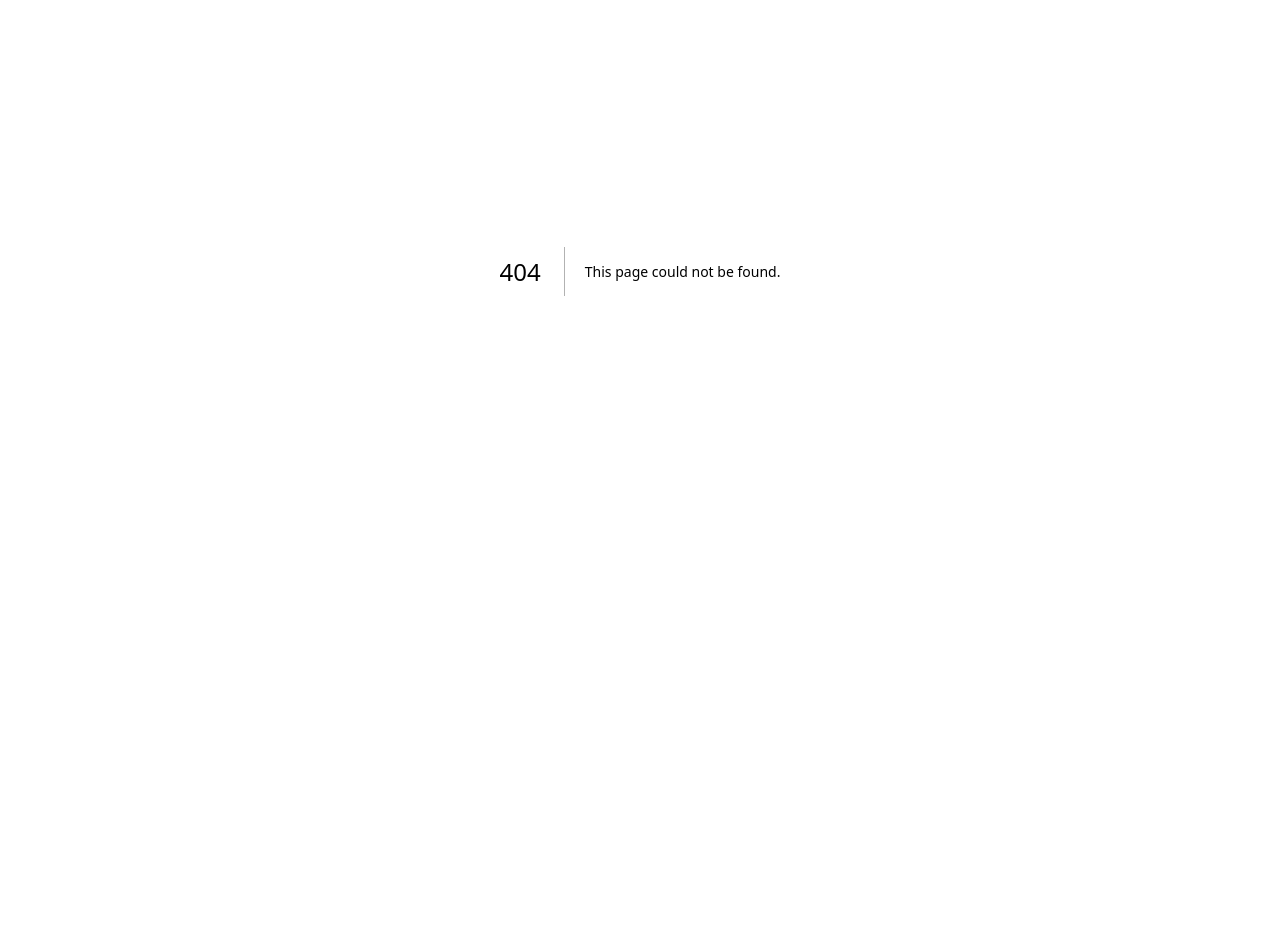
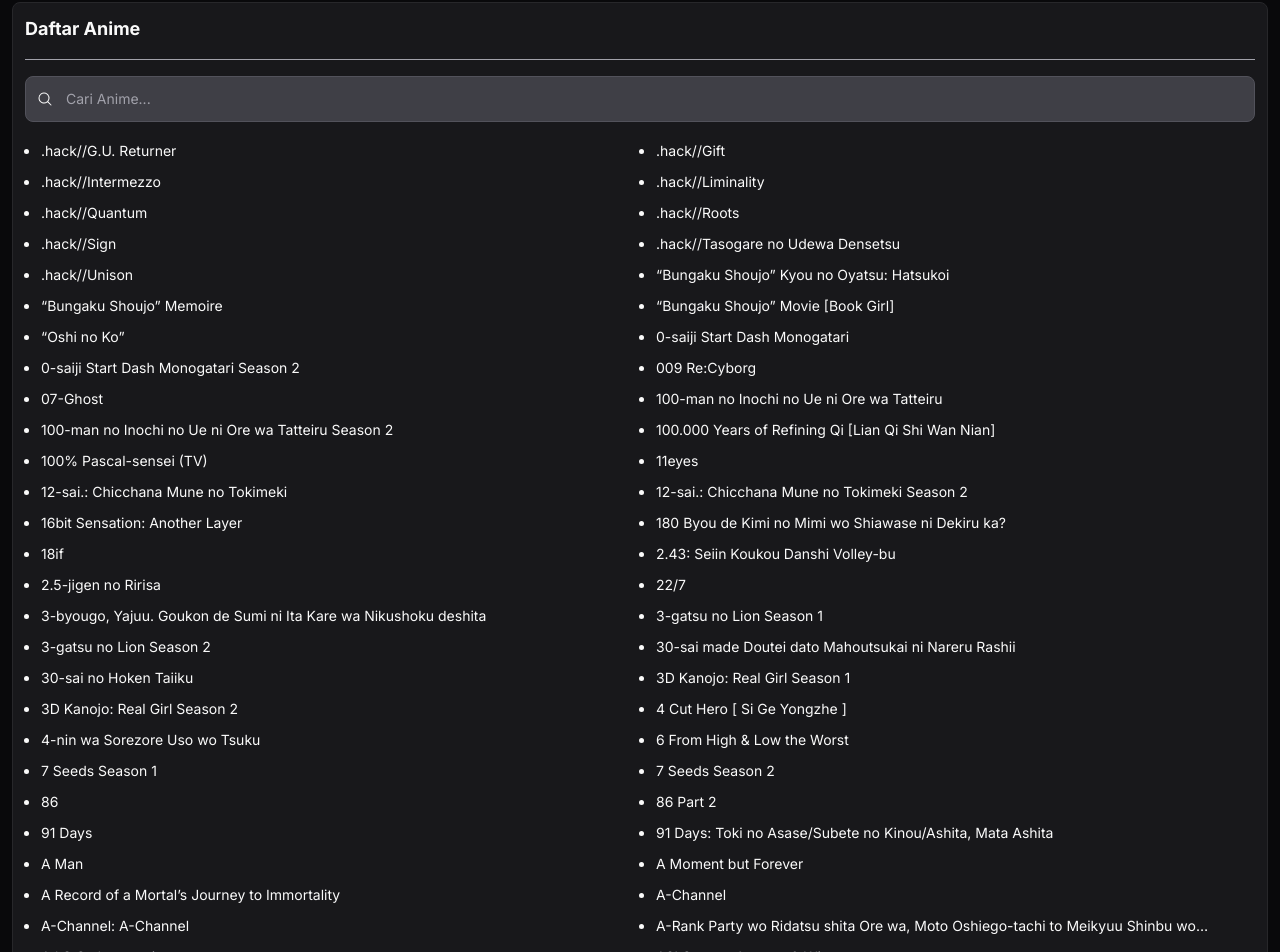
Before and after one commit to fsholehan/my-app-anime, a Next.js app: page /daftar-anime in a window 1280 px wide. Before the commit this address had no page. Shown: the part 129-1081 px from the top of the page. Before the commit the page ends 800 px from the top, so only its background shows below. Built offline with nearby package versions, Linux system fonts and the light colour scheme.

Commit message:
add page daftar-anime

```diff
--- /dev/null
+++ b/components/basic/ListAnimeCard.js
@@ -0,0 +1,49 @@
+// components/ListAnimeCard.js
+import React, { useState } from "react";
+import Link from "next/link";
+import { MagnifyingGlassIcon as SearchIcon } from "@heroicons/react/24/solid";
+
+export default function ListAnimeCard({ list }) {
+  const [searchTerm, setSearchTerm] = useState("");
+
+  const filteredList = list.filter((item) =>
+    item.title.toLowerCase().includes(searchTerm)
+  );
+  return (
+    <div className="w-full mx-auto">
+      <div className="w-full">
+        <label
+          htmlFor="search-input"
+          className="mb-2 text-sm font-medium  sr-only text-white"
+        >
+          Search
+        </label>
+        <div className="relative mb-4">
+          <div className="absolute inset-y-0 start-0 flex items-center ps-3 pointer-events-none">
+            <SearchIcon className="w-4 h-4" />
+          </div>
+          <input
+            type="search"
+            id="search-input"
+            className="block w-full p-3 ps-10 text-sm  border  rounded-lg bg-zinc-700 border-zinc-600 placeholder-zinc-400 text-white focus:ring-amber-500 focus:border-amber-500"
+            placeholder="Cari Anime..."
+            value={searchTerm}
+            onChange={(e) => setSearchTerm(e.target.value)}
+            required
+          />
+        </div>
+      </div>
+      <div className="flex flex-col gap-4">
+        <ul className="anime-list w-full grid sm:grid-cols-2 gap-y-2 gap-x-4 list-disc pl-4">
+          {filteredList.map((anime) => (
+            <li key={anime.animeId}>
+              <Link href="/" className="anime0-item">
+                {anime.title}
+              </Link>
+            </li>
+          ))}
+        </ul>
+      </div>
+    </div>
+  );
+}
--- /dev/null
+++ b/components/container/Layout.js
@@ -0,0 +1,23 @@
+import Navbar from "@/components/basic/Navbar";
+import Footer from "@/components/basic/Footer";
+import navList from "@/data/navlinks.json";
+
+export default function Layout({ children }) {
+  const navLinks = [
+    { title: "Home", href: "/" },
+    { title: "Daftar Anime", href: "/daftar-anime" },
+  ];
+
+  return (
+    <>
+      <Navbar siteName="Nanana" navLinks={navLinks} />
+      <main
+        className="container min-h-screen relative space-y-4"
+        style={{ paddingTop: "69px", paddingBottom: "12px" }}
+      >
+        {children}
+      </main>
+      <Footer siteName="Nanana" navLinks={navList} />
+    </>
+  );
+}
--- /dev/null
+++ b/data/daftar-anime.json
@@ -0,0 +1,230 @@
+[
+  {
+    "title": ".hack//G.U. Returner",
+    "url": "/anime/hack-g-u-returner/"
+  },
+  {
+    "title": ".hack//Gift",
+    "url": "/anime/hack-gift/"
+  },
+  {
+    "title": ".hack//Intermezzo",
+    "url": "/anime/hack-intermezzo/"
+  },
+  {
+    "title": ".hack//Liminality",
+    "url": "/anime/hack-liminality/"
+  },
+  {
+    "title": ".hack//Quantum",
+    "url": "/anime/hack-quantum/"
+  },
+  {
+    "title": ".hack//Roots",
+    "url": "/anime/hack-roots/"
+  },
+  {
+    "title": ".hack//Sign",
+    "url": "/anime/hack-sign/"
+  },
+  {
+    "title": ".hack//Tasogare no Udewa Densetsu",
+    "url": "/anime/hack-tasogare-no-udewa-densetsu/"
+  },
+  {
+    "title": ".hack//Unison",
+    "url": "/anime/hack-unison/"
+  },
+  {
+    "title": "“Bungaku Shoujo” Kyou no Oyatsu: Hatsukoi",
+    "url": "/anime/bungaku-shoujo-kyou-no-oyatsu-hatsukoi/"
+  },
+  {
+    "title": "“Bungaku Shoujo” Memoire",
+    "url": "/anime/bungaku-shoujo-memoire/"
+  },
+  {
+    "title": "“Bungaku Shoujo” Movie [Book Girl]",
+    "url": "/anime/bungaku-shoujo-movie/"
+  },
+  {
+    "title": "“Oshi no Ko”",
+    "url": "/anime/oshi-no-ko/"
+  },
+  {
+    "title": "0-saiji Start Dash Monogatari",
+    "url": "/anime/0-saiji-start-dash-monogatari/"
+  },
+  {
+    "title": "0-saiji Start Dash Monogatari Season 2",
+    "url": "/anime/0-saiji-start-dash-monogatari-s2/"
+  },
+  {
+    "title": "009 Re:Cyborg",
+    "url": "/anime/009-recyborg/"
+  },
+  {
+    "title": "07-Ghost",
+    "url": "/anime/07-ghost/"
+  },
+  {
+    "title": "100-man no Inochi no Ue ni Ore wa Tatteiru",
+    "url": "/anime/100-man-no-inochi-no-ue-ni-ore-wa-tatteiru/"
+  },
+  {
+    "title": "100-man no Inochi no Ue ni Ore wa Tatteiru Season 2",
+    "url": "/anime/100-man-no-inochi-no-ue-ni-ore-wa-tatteiru-s2/"
+  },
+  {
+    "title": "100.000 Years of Refining Qi [Lian Qi Shi Wan Nian]",
+    "url": "/anime/100-000-years-of-refining-qi/"
+  },
+  {
+    "title": "100% Pascal-sensei (TV)",
+    "url": "/anime/100-pascal-sensei-tv/"
+  },
+  {
+    "title": "11eyes",
+    "url": "/anime/11eyes-sub-indonesia/"
+  },
+  {
+    "title": "12-sai.: Chicchana Mune no Tokimeki",
+    "url": "/anime/12-sai-chicchana-mune-no-tokimeki/"
+  },
+  {
+    "title": "12-sai.: Chicchana Mune no Tokimeki Season 2",
+    "url": "/anime/12-sai-chicchana-mune-no-tokimeki-s2/"
+  },
+  {
+    "title": "16bit Sensation: Another Layer",
+    "url": "/anime/16bit-sensation-another-layer/"
+  },
+  {
+    "title": "180 Byou de Kimi no Mimi wo Shiawase ni Dekiru ka?",
+    "url": "/anime/180-byou-de-kimi-no-mimi-wo-shiawase-ni-dekiru-ka/"
+  },
+  {
+    "title": "18if",
+    "url": "/anime/18if/"
+  },
+  {
+    "title": "2.43: Seiin Koukou Danshi Volley-bu",
+    "url": "/anime/2-43-seiin-koukou-danshi-volley-bu/"
+  },
+  {
+    "title": "2.5-jigen no Ririsa",
+    "url": "/anime/2-5-jigen-no-ririsa/"
+  },
+  {
+    "title": "22/7",
+    "url": "/anime/22-7/"
+  },
+  {
+    "title": "3-byougo, Yajuu. Goukon de Sumi ni Ita Kare wa Nikushoku deshita",
+    "url": "/anime/3-byougo-yajuu-goukon-de-sumi-ni-ita-kare-wa-nikushoku-deshita/"
+  },
+  {
+    "title": "3-gatsu no Lion Season 1",
+    "url": "/anime/3-gatsu-no-lion-s1-subtitle-indo/"
+  },
+  {
+    "title": "3-gatsu no Lion Season 2",
+    "url": "/anime/3-gatsu-no-lion-s2-subtitle-indo/"
+  },
+  {
+    "title": "30-sai made Doutei dato Mahoutsukai ni Nareru Rashii",
+    "url": "/anime/30-sai-made-doutei-dato-mahoutsukai-ni-nareru-rashii/"
+  },
+  {
+    "title": "30-sai no Hoken Taiiku",
+    "url": "/anime/30-sai-no-hoken-taiiku/"
+  },
+  {
+    "title": "3D Kanojo: Real Girl Season 1",
+    "url": "/anime/3d-kanojo-real-girl-s1-subtitle-indonesia/"
+  },
+  {
+    "title": "3D Kanojo: Real Girl Season 2",
+    "url": "/anime/3d-kanojo-real-girl-s2-subtitle-indonesia/"
+  },
+  {
+    "title": "4 Cut Hero [ Si Ge Yongzhe ]",
+    "url": "/anime/si-ge-yongzhe/"
+  },
+  {
+    "title": "4-nin wa Sorezore Uso wo Tsuku",
+    "url": "/anime/4-nin-wa-sorezore-uso-wo-tsuku/"
+  },
+  {
+    "title": "6 From High & Low the Worst",
+    "url": "/anime/6-from-high-low-the-worst/"
+  },
+  {
+    "title": "7 Seeds Season 1",
+    "url": "/anime/7-seeds-s1/"
+  },
+  {
+    "title": "7 Seeds Season 2",
+    "url": "/anime/7-seeds-s2/"
+  },
+  {
+    "title": "86",
+    "url": "/anime/86/"
+  },
+  {
+    "title": "86 Part 2",
+    "url": "/anime/86-part-2/"
+  },
+  {
+    "title": "91 Days",
+    "url": "/anime/91-days/"
+  },
+  {
+    "title": "91 Days: Toki no Asase/Subete no Kinou/Ashita, Mata Ashita",
+    "url": "/anime/91-days-toki-no-asase-subete-no-kinou-ashita-mata-ashita/"
+  },
+  {
+    "title": "A Man",
+    "url": "/anime/a-man/"
+  },
+  {
+    "title": "A Moment but Forever",
+    "url": "/anime/a-moment-but-forever/"
+  },
+  {
+    "title": "A Record of a Mortal’s Journey to Immortality",
+    "url": "/anime/a-mortals-journey-to-immortality/"
+  },
+  {
+    "title": "A-Channel",
+    "url": "/anime/a-channel/"
+  },
+  {
+    "title": "A-Channel:  A-Channel",
+    "url": "/anime/a-channel-a-channel/"
+  },
+  {
+    "title": "A-Rank Party wo Ridatsu shita Ore wa, Moto Oshiego-tachi to Meikyuu Shinbu wo Mezasu.",
+    "url": "/anime/a-rank-party-wo-ridatsu-shita-ore-wa-moto-oshiego-tachi-to-meikyuu-shinbu-wo-mezasu/"
+  },
+  {
+    "title": "A.I.C.O.: Incarnation",
+    "url": "/anime/a-i-c-o-incarnation/"
+  },
+  {
+    "title": "A3! Season Autumn & Winter",
+    "url": "/anime/a3-season-autumn-winter/"
+  },
+  {
+    "title": "A3! Season Spring",
+    "url": "/anime/a3-season-spring/"
+  },
+  {
+    "title": "Aa! Megami-sama! (TV)",
+    "url": "/anime/aa-megami-sama-tv/"
+  },
+  {
+    "title": "Aa! Megami-sama!: Sorezore no Tsubasa",
+    "url": "/anime/aa-megami-sama-sorezore-no-tsubasa/"
+  }
+]
--- /dev/null
+++ b/pages/daftar-anime/index.js
@@ -0,0 +1,24 @@
+import React from "react";
+import Breadcrumb from "@/components/basic/Breadcrumb";
+import MetaTitle from "@/components/basic/MetaTitle";
+import Content from "@/components/container/Content";
+import Layout from "@/components/container/Layout";
+import Section from "@/components/container/Section";
+import ListAnimeCard from "@/components/basic/ListAnimeCard";
+import listAnimeName from "@/data/daftar-anime.json";
+
+const DaftarAnime = () => {
+  return (
+    <Layout>
+      <Breadcrumb />
+      <Section>
+        <Content>
+          <MetaTitle title="Daftar Anime" />
+          <ListAnimeCard list={listAnimeName} />
+        </Content>
+      </Section>
+    </Layout>
+  );
+};
+
+export default DaftarAnime;
--- a/pages/index.js
+++ b/pages/index.js
@@ -1,30 +1,15 @@
+import Layout from "@/components/container/Layout";
 import Carousel from "@/components/basic/Carousel";
-import Navbar from "@/components/basic/Navbar";
-import animeList from "../data/anime-terbaru.json";
-import navList from "../data/navlinks.json";
 import Breadcrumb from "@/components/basic/Breadcrumb";
 import Section from "@/components/container/Section";
 import Content from "@/components/container/Content";
 import MetaTitle from "@/components/basic/MetaTitle";
 import AnimeCard from "@/components/basic/AnimeCard";
-import Footer from "@/components/basic/Footer";
+import animeList from "@/data/anime-terbaru.json";
 
 export default function Home() {
-  const navLinks = [
-    { title: "Home", href: "/" },
-    { title: "Daftar Anime", href: "/daftar-anime" },
-  ];
   return (
-    <>
-      <Navbar siteName="Nanana" navLinks={navLinks} />
-      <main
-        id="main"
-        className="container min-h-screen relative space-y-4"
-        style={{
-          paddingTop: "69px",
-          paddingBottom: "12px",
-        }}
-      >
+    <Layout>
       <Carousel list={animeList} />
       <Breadcrumb />
       <Section>
@@ -33,8 +18,6 @@ export default function Home() {
           <AnimeCard list={animeList} />
         </Content>
       </Section>
-      </main>
-      <Footer siteName="Nanana" navLinks={navList} />
-    </>
+    </Layout>
   );
 }
```
Lines whose indentation alone changed are shown as unchanged.
